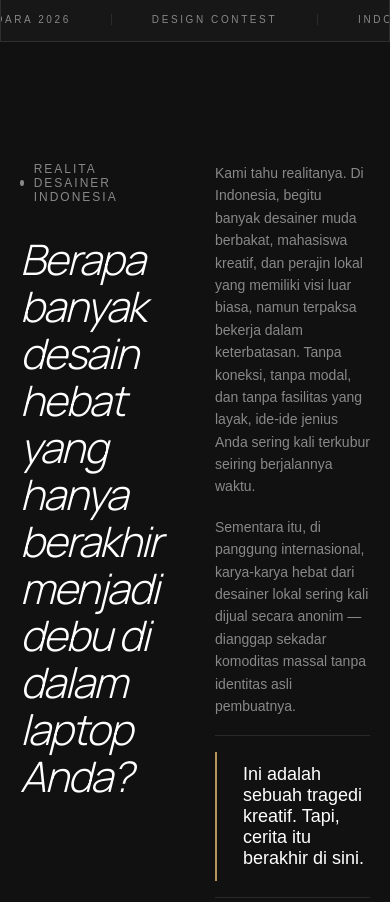
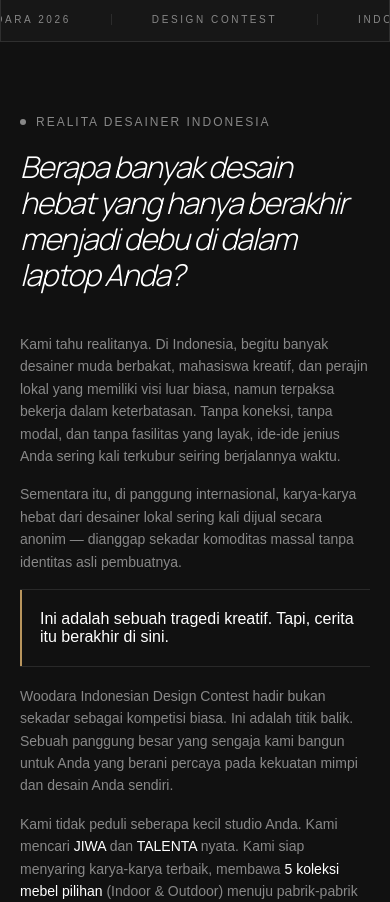
Before and after one commit to mp-admo/furniture_contest, an Astro site: page / in a window 390 px wide. Shown: the part 1322-2224 px from the top of the page. Built offline with nearby package versions, Linux system fonts and the light colour scheme; Astro itself is replaced by a stand-in of ours; a web font is replaced by a local one.

Commit message:
style: adaptive reality section for mobile

```diff
--- a/src/components/Reality.astro
+++ b/src/components/Reality.astro
@@ -152,6 +152,45 @@
         color: #FFFFFF
     }
 
+    @media (max-width: 768px) {
+
+    .reality__content {
+        grid-template-columns: 1fr;
+        row-gap: 4rem;
+        padding: 3rem 0;
+    }
+
+
+    .reality__subtitle {
+        margin-bottom: 2rem;
+    }
+
+    .reality__title {
+        max-width: 100%;
+        font-size: 3rem;
+        line-height: 1.2;
+    }
+
+    .reality__text {
+        font-size: 1.4rem;
+        margin-bottom: 1.6rem;
+    }
+
+    .reality__highlight {
+        padding: 2rem 0 2rem 2rem;
+    }
+
+    .reality__highlight::before {
+        top: 0;
+        height: 100%;
+    }
+
+    .reality__highlight-text {
+        font-size: 1.6rem;
+        max-width: 100%;
+    }
+}
+
 
 
 
```
